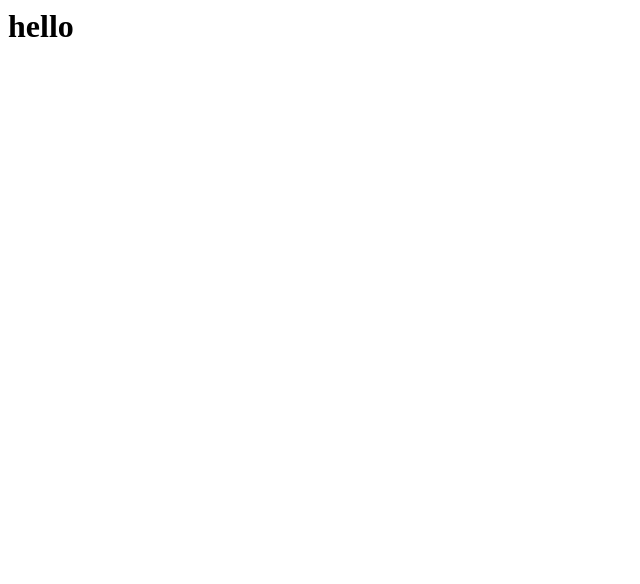
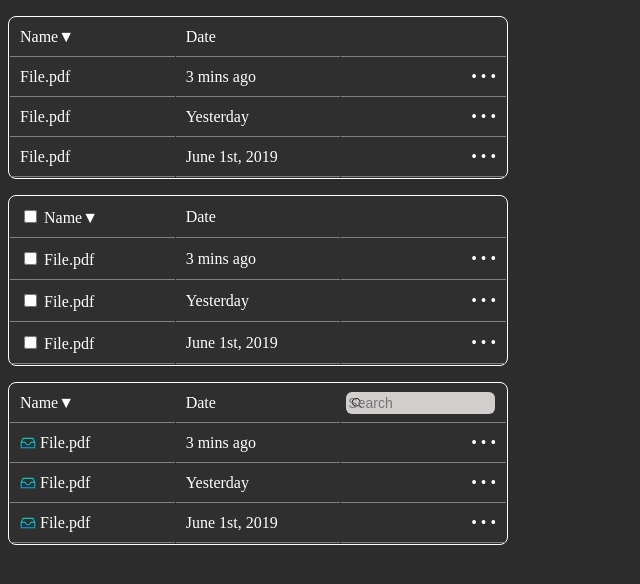
Before and after one commit to Sergiy49/bhhw3, a plain HTML site: page index.html in a window 1280 px wide. Shown: the whole page, without its empty margins (0-640 px from the left). Drawn offline with Linux system fonts and the light colour scheme.

Commit message:
home work3

```diff
--- a/index.html
+++ b/index.html
@@ -1 +1,106 @@
-<h1>hello</h1>
+<!DOCTYPE html>
+<html lang="en">
+<head>
+    <meta charset="UTF-8">
+    <meta name="viewport" content="width=device-width, initial-scale=1.0">
+    <title>homework3</title>
+    <link href="style.css" rel="stylesheet">
+</head>
+<body>
+    <p></p>
+
+     <table>
+<tr>
+
+    <td>Name<span>&#9660</span></td>
+
+<td>Date</td>
+    <td></td>
+</tr>
+<tr>
+    <td>File.pdf</td>
+    <td>3 mins ago</td>
+    <td><div class="dots">&#8226; &#8226; &#8226;</div></td>
+</tr>
+<tr>
+    <td>File.pdf</td>
+    <td>Yesterday</td>
+    <td><div class="dots">&#8226; &#8226; &#8226;</div></td>
+</tr>
+<tr>
+    <td>File.pdf</td>
+    <td>June 1st, 2019</td>
+    <td><div class="dots"></class>&#8226; &#8226; &#8226;</div></td>
+</tr>
+</div>
+</div>
+</p>
+<p>
+    <table>
+<tr>
+    <td class="checkbox"><input type="checkbox" id="Name"
+        name="contact" value="Name ">
+         <label for="Name">Name</label><span>&#9660</span></td>
+   <td>Date</td>
+   <td></td>
+
+</tr>
+</tr>
+<tr>
+    <td class="checkbox"><input type="checkbox" id="File1"
+        name="contact" value="File.pdf ">
+        <label for="File1">File.pdf</label></td>
+
+   <td>3 mins ago</td>
+   <td><div class="dots">&#8226; &#8226; &#8226;</div></td>
+</tr>
+</tr>
+<tr>
+    <td class="checkbox"><input type="checkbox" id="File2"
+        name="contact" value="File.pdf ">
+        <label for="File2">File.pdf</label></td>
+   <td>Yesterday</td>
+   <td><div class="dots">&#8226; &#8226; &#8226;</div></td>
+</tr>
+<tr>
+    <td class="checkbox"><input type="checkbox" id="File3"
+        name="contact" value="File.pdf ">
+        <label for="File3">File.pdf</label></td>
+        <td>June 1st, 2019</td>
+   <td><div class="dots">&#8226; &#8226; &#8226;</div></td>
+</tr>
+</div>
+</p>
+<p></p>
+
+ <table>
+<tr>
+   <td>Name<span>&#9660</span></th>
+   <td>Date</td>
+  <td><form>
+    <input class="search" type="text" placeholder="Search">
+  </form></td>
+   </tr>
+<tr>
+    <td><span class="tool">
+        File.pdf</td></span>
+   <td>3 mins ago</td>
+   <td><div class="dots">&#8226; &#8226; &#8226;</div></td>
+</tr>
+<tr>
+    <td><span class="tool">
+        File.pdf</td></span>
+    <td>Yesterday</td>
+   <td><div class="dots">&#8226; &#8226; &#8226;</div></td>
+</tr>
+<tr>
+    <td><span class="tool">
+        File.pdf</td></span>
+   <td>June 1st, 2019</td>
+   <td><div class="dots">&#8226; &#8226; &#8226;</div></td>
+</tr>
+</div>
+</p>
+</table>
+</body>
+</html>
--- /dev/null
+++ b/style.css
@@ -0,0 +1,58 @@
+table{
+    background-color:#2f2f2f;
+    border: 1px solid white;
+    border-radius: 8px;
+    color: white;
+    table-layout: fixed;
+    margin-right: auto;
+    width: 500px;
+    height: 70px;
+    border-collapse:separate;
+    border-spacing: 1px ;
+}
+text{
+    color: white;
+}
+
+td, th {
+  padding: 10px 10px;
+  text-align: left;
+  border-bottom: 1px solid gray;
+
+}
+h1
+{font-size: 110%;}
+body{
+    background-color:#2c2c2c ;
+}
+.search
+{
+    width: 100%;
+    margin-top: -5px;
+    margin-bottom: -5px;
+    color: #ffffff;
+    font-size: 14px;
+    border-radius: 6px;
+    border-style: hidden;
+    height: 20px;
+    text-align: left;
+    background: #d3cece;
+    position: relative;
+    right: 5px;
+    background-image: url(./icon/magnifiying-glass.svg);
+    background-repeat: no-repeat;
+    background-size: 10px;
+    background-position: 4% center;
+    }
+   .dots
+   { border-right: 0px;
+   text-align: right;}
+   .tool
+   {
+      background: url(./icon/tool.svg)no-repeat left center;
+      background-size: 16px;
+      display:inline-block;
+      vertical-align: bottom;
+      padding-left: 20px;
+
+   }
```
Also changed, not shown: icon/interface.svg (added), icon/magnifiying-glass.svg (added), icon/tool (1).svg (added), icon/tool.svg (added), tool(1).svg (added).
